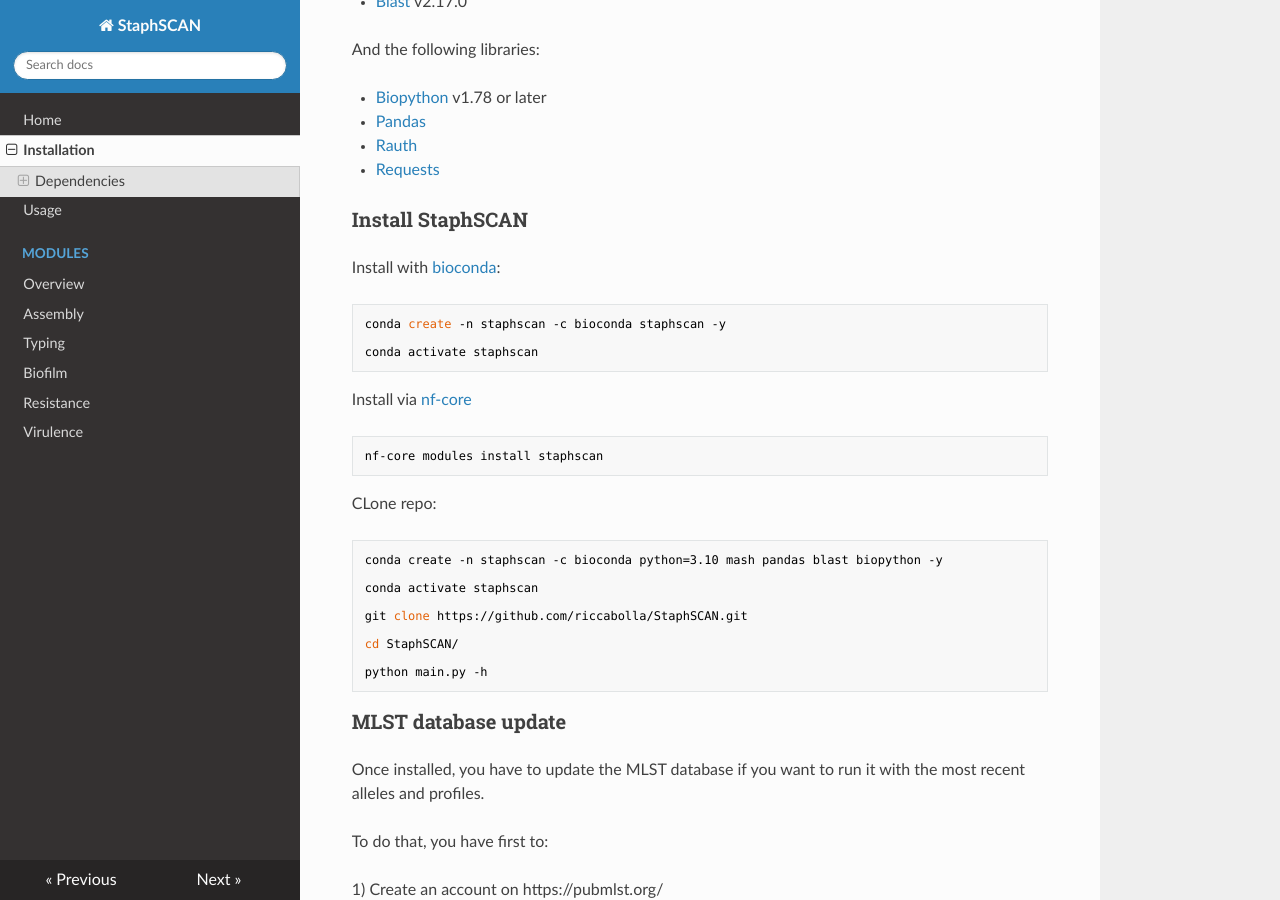
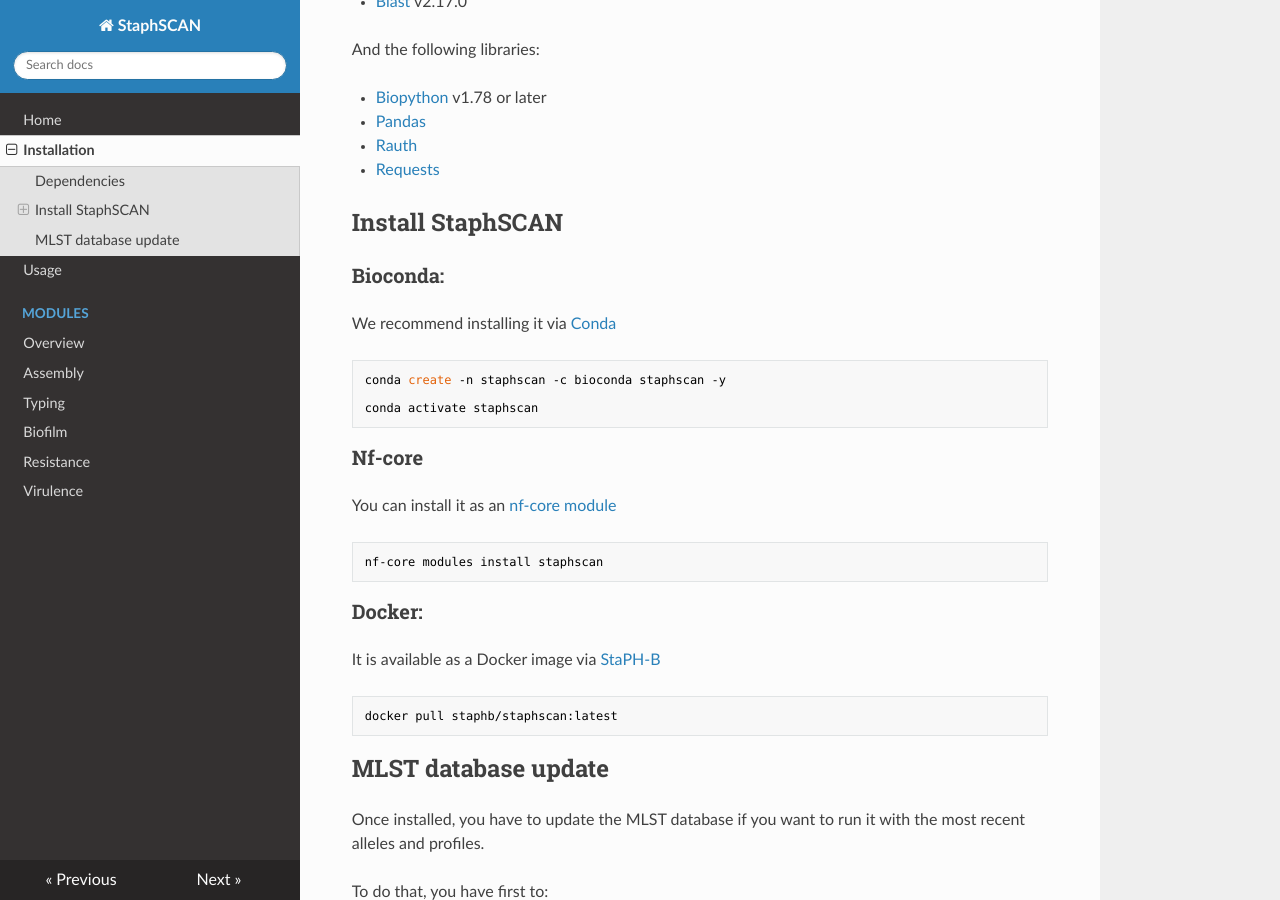
Before and after one commit to riccabolla/StaphSCAN, an MkDocs documentation site: the page built from docs/installation.md, in a window 1280 px wide and 900 px high, scrolled down 322 px. Built offline with MkDocs 1.6.1, drawn with Linux system fonts in a browser that asks for light colours; nearby versions of some CDN libraries.

Commit message:
Update installation instructions for StaphSCAN

````diff
--- a/docs/installation.md
+++ b/docs/installation.md
@@ -14,36 +14,34 @@
 * [Rauth](https://rauth.readthedocs.io/en/latest/)
 * [Requests](https://pypi.org/project/requests/)
 
-### Install StaphSCAN
+## Install StaphSCAN
 
-Install with [bioconda](https://bioconda.github.io/recipes/staphscan/README.html):
+### Bioconda:
+
+We recommend installing it via [Conda](https://bioconda.github.io/recipes/staphscan/README.html)
 
 ```bash
 conda create -n staphscan -c bioconda staphscan -y
 
 conda activate staphscan
 ```
-Install via [nf-core](https://nf-co.re/modules/staphscan/)
+### Nf-core
+
+You can install it as an [nf-core module](https://nf-co.re/modules/staphscan/)
 
 ```bash
 nf-core modules install staphscan
 ```
 
-CLone repo:
+### Docker:
+
+It is available as a Docker image via [StaPH-B](https://hub.docker.com/r/staphb/staphscan)
 
 ```bash
-conda create -n staphscan -c bioconda python=3.10 mash pandas blast biopython -y
-
-conda activate staphscan
-
-git clone https://github.com/riccabolla/StaphSCAN.git
-
-cd StaphSCAN/
-
-python main.py -h
+docker pull staphb/staphscan:latest
 ```
 
-### MLST database update
+## MLST database update
 
 Once installed, you have to update the MLST database if you want to run it with the most recent alleles and profiles. <br>
 
````
